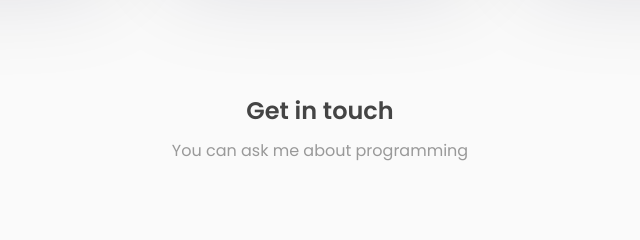
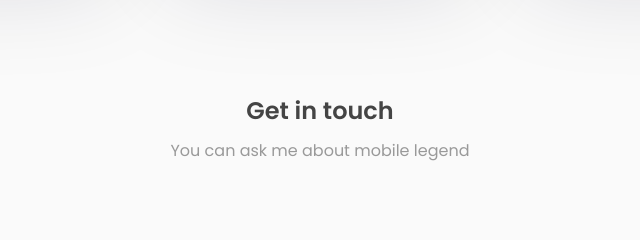
Before and after one commit to demaa091/PortofolioD, a plain HTML site: page index.html in a window 1280 px wide. Shown: the part 1780-2020 px from the top of the page, 320-960 px from the left. Drawn offline with nearby package versions, Linux system fonts and the light colour scheme.

Commit message:
Add files via upload

```diff
--- a/index.html
+++ b/index.html
@@ -150,7 +150,7 @@
             <section class="section" id="contact">
                 <div class="top-header">
                     <h1>Get in touch</h1>
-                    <span>You can ask me about programming</span>
+                    <span>You can ask me about mobile legend</span>
                 </div>
                 <div class="row">
                     <div class="col">
```
